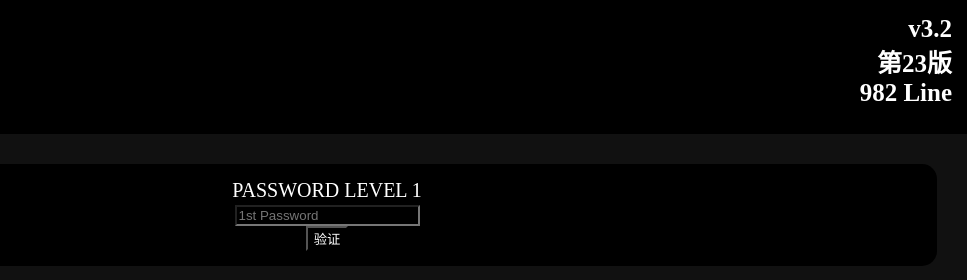
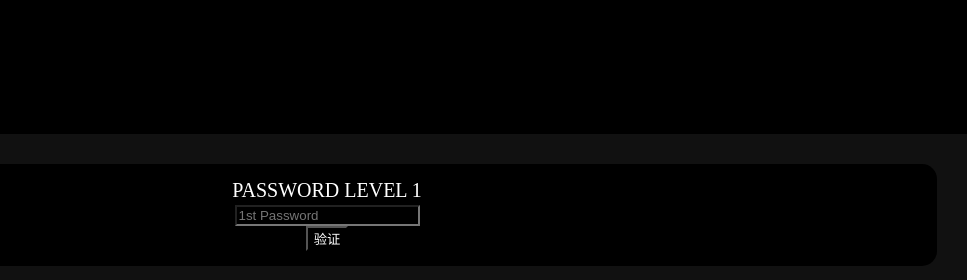
Before and after one commit to UserQL114514/Secret, a plain HTML site: page index.html in a window 1280 px wide. Shown: the top 280 px of the page, 313-1280 px from the left. Drawn offline with nearby package versions, Linux system fonts and the light colour scheme.

Commit message:
Update index.html

```diff
--- a/index.html
+++ b/index.html
@@ -74,7 +74,7 @@
       top:-10px;
       right:15px;
       ">
-        <p><strong>v3.2<br>第23版<br>982 Line</strong></p>
+        <!--<p><strong>v3.2<br>第23版<br>982 Line</strong></p>-->
       </nav>
     </header>
   <div class="terminal-container" id="appRoot" style="
```
